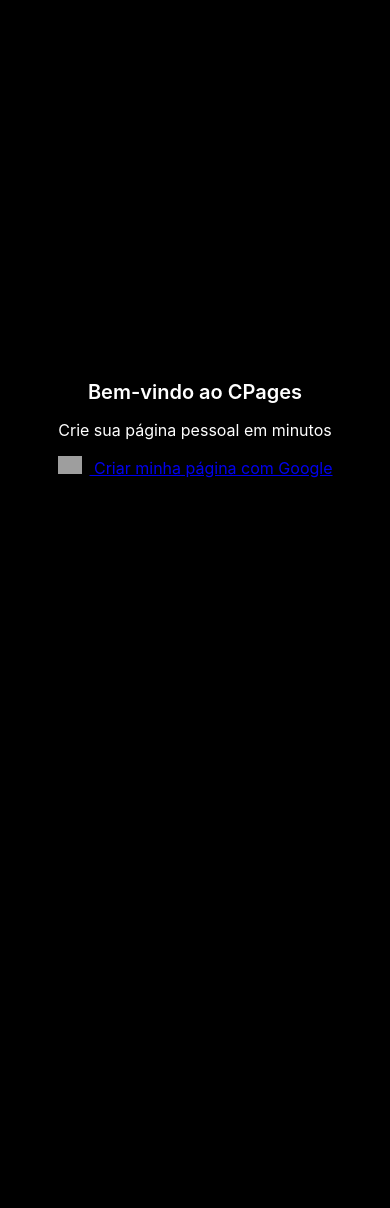
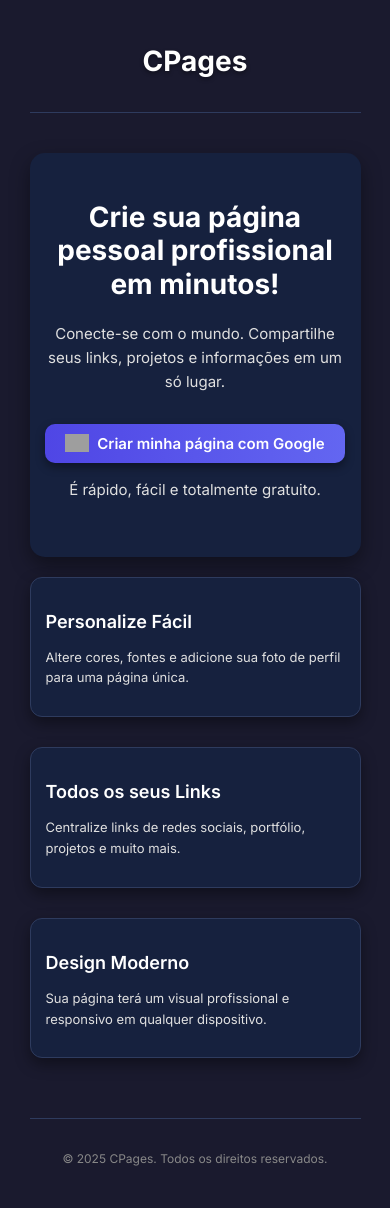
Before and after one commit to cayo-pereira/meu-linktree, a Flask app: page / in a window 390 px wide. Before the commit the page ends 478 px from the top, so only its background shows below. Run offline with Flask 3, Linux system fonts and the light colour scheme; grey boxes are pictures that could not be loaded.

Commit message:
Estética página index.html

```diff
--- a/static/style.css
+++ b/static/style.css
@@ -1,191 +1,280 @@
-/* Escurecer background */
-body::before {
-  content: '';
-  position: fixed;
-  top: 0;
-  left: 0;
-  right: 0;
-  bottom: 0;
-  background: rgba(0, 0, 0, 0.5);
-  z-index: -1;
+/* Importa a fonte Inter do Google Fonts */
+@import url('https://fonts.googleapis.com/css2?family=Inter:wght@300;400;500;600;700&display=swap');
+
+/* Variáveis CSS para cores e sombras, facilitando a manutenção e consistência */
+:root {
+    --bg-color: #1a1a2e; /* Cor de fundo escura */
+    --card-bg: #16213e; /* Cor de fundo dos cards/componentes */
+    --text-color: #e0e0e0; /* Cor do texto principal */
+    --heading-color: #ffffff; /* Cor dos títulos */
+    --accent-color: #0f3460; /* Cor de destaque (similar ao azul do painel) */
+    --button-gradient: linear-gradient(90deg, #4f46e5 0%, #6366f1 100%); /* Gradiente para botões */
+    --button-hover-gradient: linear-gradient(90deg, #4338ca 0%, #4f46e5 100%); /* Gradiente hover */
+    --border-color: #2e3b5e; /* Cor da borda */
+    --shadow-light: rgba(0, 0, 0, 0.2);
+    --shadow-dark: rgba(0, 0, 0, 0.4);
 }
 
 body {
     margin: 0;
     font-family: 'Inter', sans-serif;
-  background-color: #000;
-  color: #fff;
+    background-color: var(--bg-color);
+    color: var(--text-color);
     display: flex;
     justify-content: center;
     align-items: center;
     min-height: 100vh;
-  opacity: 1;
-  transition: opacity 0.5s;
+    box-sizing: border-box; /* Garante que padding e border sejam incluídos na largura/altura total */
 }
 
-.container {
+.main-container {
+    width: 90%;
+    max-width: 1200px; /* Aumenta a largura máxima para um design mais aberto */
+    padding: 20px;
+    box-sizing: border-box;
     text-align: center;
-  width: 90%;
-  max-width: 400px;
-  padding: 20px;
-  margin: 0 auto;
+    display: flex;
+    flex-direction: column;
+    align-items: center;
+    gap: 40px; /* Espaçamento entre as seções */
 }
 
-.profile-pic {
-  width: 150px;
-  height: 150px;
-  object-fit: cover;
-  border-radius: 50%;
-  border: 3px solid #fff;
-  box-shadow: 0 2px 10px rgba(0,0,0,0.1);
-  margin-bottom: 15px;
-}
-
-h1 {
-  font-size: 24px;
-  font-weight: 600;
+/* Header */
+.header {
+    width: 100%;
+    padding: 15px 0;
+    border-bottom: 1px solid var(--border-color);
     margin-bottom: 20px;
 }
 
-.social-icons {
-  display: flex;
-  justify-content: center;
-  gap: 15px;
-  margin-bottom: 30px;
-  flex-wrap: wrap;
+.logo {
+    font-size: 36px;
+    font-weight: 700;
+    color: var(--heading-color);
+    text-shadow: 0 2px 4px var(--shadow-dark);
 }
 
-.social-icons a {
-  color: white;
-  font-size: 20px;
-  transition: all 0.3s ease;
-  margin: 0 10px;
+/* Hero Section */
+.hero-section {
+    padding: 40px 20px;
+    background: var(--card-bg);
+    border-radius: 15px;
+    box-shadow: 0 8px 20px var(--shadow-dark);
+    animation: fadeInScale 0.8s ease-out; /* Animação de entrada */
+    width: 100%;
+    max-width: 700px; /* Limita a largura para melhor leitura */
+    box-sizing: border-box;
 }
 
-.social-icons a:hover {
-  transform: scale(1.5);
+.hero-section h2 {
+    font-size: 42px;
+    font-weight: 700;
+    color: var(--heading-color);
+    margin-bottom: 20px;
+    line-height: 1.2;
 }
 
-.link-button {
-  display: block;
-  width: 100%;
-  max-width: 350px;
-  padding: 14px;
-  margin: 20px auto 10px;
-  background-color: #4CAF50;
+.hero-section p {
+    font-size: 18px;
+    line-height: 1.6;
+    margin-bottom: 30px;
+    color: var(--text-color);
+}
+
+.btn-primary {
+    display: inline-flex;
+    align-items: center;
+    padding: 15px 30px;
+    background: var(--button-gradient);
     color: white;
     text-decoration: none;
     border-radius: 10px;
-  font-size: 16px;
-  font-weight: 500;
-  transition: background 0.3s ease;
+    font-size: 18px;
+    font-weight: 600;
+    transition: all 0.3s ease;
+    box-shadow: 0 4px 10px var(--shadow-dark);
+    border: none;
+    cursor: pointer;
 }
 
-.link-button:hover {
-  background-color: #025206;
+.btn-primary:hover {
+    background: var(--button-hover-gradient);
+    transform: translateY(-3px);
+    box-shadow: 0 6px 15px var(--shadow-dark);
 }
 
-footer {
-  margin-top: 30px;
-  font-size: 12px;
-  color: #666;
+.google-icon {
+    height: 24px; /* Aumenta o tamanho do ícone */
+    margin-right: 12px;
 }
 
-.social-icons a img.icon {
-  width: 30px;
-  height: 30px;
-  object-fit: contain;
+.small-text {
+    font-size: 14px;
+    color: #a0a0a0;
+    margin-top: 15px;
 }
 
-.bio {
-  font-size: 16px;
-  white-space: pre-line;
-  color: #ccc;
-  margin-bottom: 20px;
+/* Features Section */
+.features-section {
+    display: grid;
+    grid-template-columns: repeat(auto-fit, minmax(280px, 1fr)); /* Layout responsivo de grid */
+    gap: 30px;
+    width: 100%;
 }
 
-
-.link-button-custom {
-  display: block;
-  width: 100%;
-  max-width: 350px;
-  padding: 14px;
-  margin: 10px auto;
-  color: white;
-  text-align: center;
-  text-decoration: none;
-  font-size: 16px;
-  font-weight: 500;
-  transition: all 0.3s ease;
+.feature-card {
+    background: var(--card-bg);
+    padding: 30px;
+    border-radius: 12px;
+    box-shadow: 0 6px 15px var(--shadow-dark);
+    text-align: left;
+    transition: transform 0.3s ease, box-shadow 0.3s ease;
+    border: 1px solid var(--border-color);
 }
 
-.custom-buttons-container {
-    margin-top: 20px;
+.feature-card:hover {
+    transform: translateY(-5px);
+    box-shadow: 0 10px 25px var(--shadow-dark);
 }
 
-/* Media Queries para responsividade */
-@media (max-width: 768px) {
-  .container {
-    width: 95%;
-    padding: 15px;
+.feature-card h3 {
+    font-size: 24px;
+    color: var(--heading-color);
+    margin-bottom: 15px;
+    font-weight: 600;
 }
 
-  .profile-pic {
-    width: 120px;
-    height: 120px;
+.feature-card p {
+    font-size: 16px;
+    line-height: 1.6;
+    color: var(--text-color);
 }
 
-  h1 {
+/* Footer */
+.footer {
+    width: 100%;
+    padding: 20px 0;
+    border-top: 1px solid var(--border-color);
+    margin-top: 40px;
+    font-size: 14px;
+    color: #888;
+}
+
+/* Animações */
+@keyframes fadeInScale {
+    from {
+        opacity: 0;
+        transform: scale(0.95);
+    }
+    to {
+        opacity: 1;
+        transform: scale(1);
+    }
+}
+
+/* Media Queries para Responsividade */
+@media (max-width: 1024px) {
+    .main-container {
+        gap: 30px;
+    }
+    .hero-section h2 {
+        font-size: 38px;
+    }
+    .hero-section p {
+        font-size: 17px;
+    }
+    .btn-primary {
+        padding: 14px 28px;
+        font-size: 17px;
+    }
+    .feature-card {
+        padding: 25px;
+    }
+    .feature-card h3 {
         font-size: 22px;
     }
-
-  .social-icons {
-    gap: 12px;
-    margin-bottom: 25px;
-  }
-
-  .social-icons a img.icon {
-    width: 28px;
-    height: 28px;
-  }
-
-  .link-button {
-    padding: 12px;
+    .feature-card p {
         font-size: 15px;
     }
 }
 
-@media (max-width: 480px) {
-  .container {
-    padding: 10px;
+@media (max-width: 768px) {
+    .main-container {
+        padding: 15px;
+        gap: 25px;
+    }
+    .logo {
+        font-size: 32px;
+    }
+    .hero-section {
+        padding: 30px 15px;
+    }
+    .hero-section h2 {
+        font-size: 32px;
+    }
+    .hero-section p {
+        font-size: 16px;
+    }
+    .btn-primary {
+        padding: 12px 25px;
+        font-size: 16px;
+    }
+    .google-icon {
+        height: 20px;
+        margin-right: 10px;
+    }
+    .features-section {
+        grid-template-columns: 1fr; /* Uma coluna em telas menores */
+    }
+    .feature-card {
+        padding: 20px;
+    }
+    .feature-card h3 {
+        font-size: 20px;
+    }
+    .feature-card p {
+        font-size: 14px;
+    }
 }
 
-  .profile-pic {
-    width: 100px;
-    height: 100px;
+@media (max-width: 480px) {
+    .main-container {
+        padding: 10px;
+        gap: 20px;
     }
-
-  h1 {
-    font-size: 20px;
-    margin-bottom: 15px;
+    .logo {
+        font-size: 28px;
     }
-
-  .social-icons {
-    gap: 10px;
-    margin-bottom: 20px;
+    .hero-section {
+        padding: 25px 10px;
     }
-
-  .social-icons a img.icon {
-    width: 25px;
-    height: 25px;
+    .hero-section h2 {
+        font-size: 28px;
     }
-
-  .link-button {
-    padding: 10px;
-    font-size: 14px;
+    .hero-section p {
+        font-size: 15px;
     }
-
-  footer {
-    margin-top: 30px;
+    .btn-primary {
+        padding: 10px 20px;
+        font-size: 15px;
+    }
+    .google-icon {
+        height: 18px;
+        margin-right: 8px;
+    }
+    .small-text {
+        font-size: 12px;
+    }
+    .feature-card {
+        padding: 15px;
+    }
+    .feature-card h3 {
+        font-size: 18px;
+    }
+    .feature-card p {
+        font-size: 13px;
+    }
+    .footer {
+        font-size: 12px;
     }
 }
--- a/templates/index.html
+++ b/templates/index.html
@@ -3,18 +3,45 @@
 <head>
     <meta charset="UTF-8">
     <meta name="viewport" content="width=device-width, initial-scale=1.0">
-  <title>CPages - Sua página pessoal</title>
+    <title>CPages - Crie sua página pessoal em minutos</title>
     <link rel="stylesheet" href="{{ url_for('static', filename='style.css') }}">
+    <link href="https://fonts.googleapis.com/css2?family=Inter:wght@300;400;500;600;700&display=swap" rel="stylesheet">
 </head>
 <body>
-  <div class="container">
-    <h1>Bem-vindo ao CPages</h1>
-    <p>Crie sua página pessoal em minutos</p>
+    <div class="main-container">
+        <header class="header">
+            <h1 class="logo">CPages</h1>
+        </header>
 
-    <a href="{{ url_for('login_google') }}" class="btn-google-login">
-      <img src="https://cdn.jsdelivr.net/gh/devicons/devicon/icons/google/google-original.svg" alt="Google" style="height: 18px; margin-right: 8px;">
+        <section class="hero-section">
+            <h2>Crie sua página pessoal profissional em minutos!</h2>
+            <p>Conecte-se com o mundo. Compartilhe seus links, projetos e informações em um só lugar.</p>
+
+            <a href="{{ url_for('login_google') }}" class="btn-primary">
+                <img src="https://cdn.jsdelivr.net/gh/devicons/devicon/icons/google/google-original.svg" alt="Google" class="google-icon">
                 Criar minha página com Google
             </a>
+            <p class="small-text">É rápido, fácil e totalmente gratuito.</p>
+        </section>
+
+        <section class="features-section">
+            <div class="feature-card">
+                <h3>Personalize Fácil</h3>
+                <p>Altere cores, fontes e adicione sua foto de perfil para uma página única.</p>
+            </div>
+            <div class="feature-card">
+                <h3>Todos os seus Links</h3>
+                <p>Centralize links de redes sociais, portfólio, projetos e muito mais.</p>
+            </div>
+            <div class="feature-card">
+                <h3>Design Moderno</h3>
+                <p>Sua página terá um visual profissional e responsivo em qualquer dispositivo.</p>
+            </div>
+        </section>
+
+        <footer class="footer">
+            <p>&copy; 2025 CPages. Todos os direitos reservados.</p>
+        </footer>
     </div>
 </body>
 </html>
```
Lines whose indentation alone changed are shown as unchanged.
